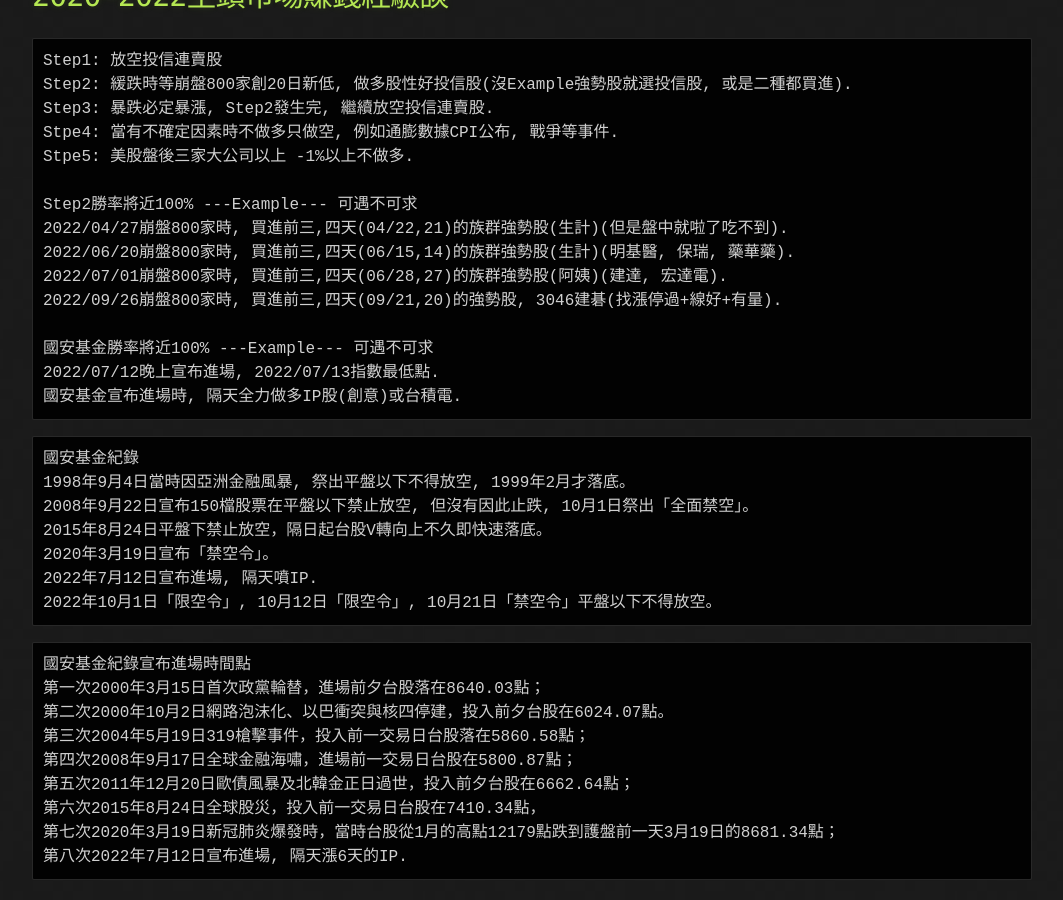
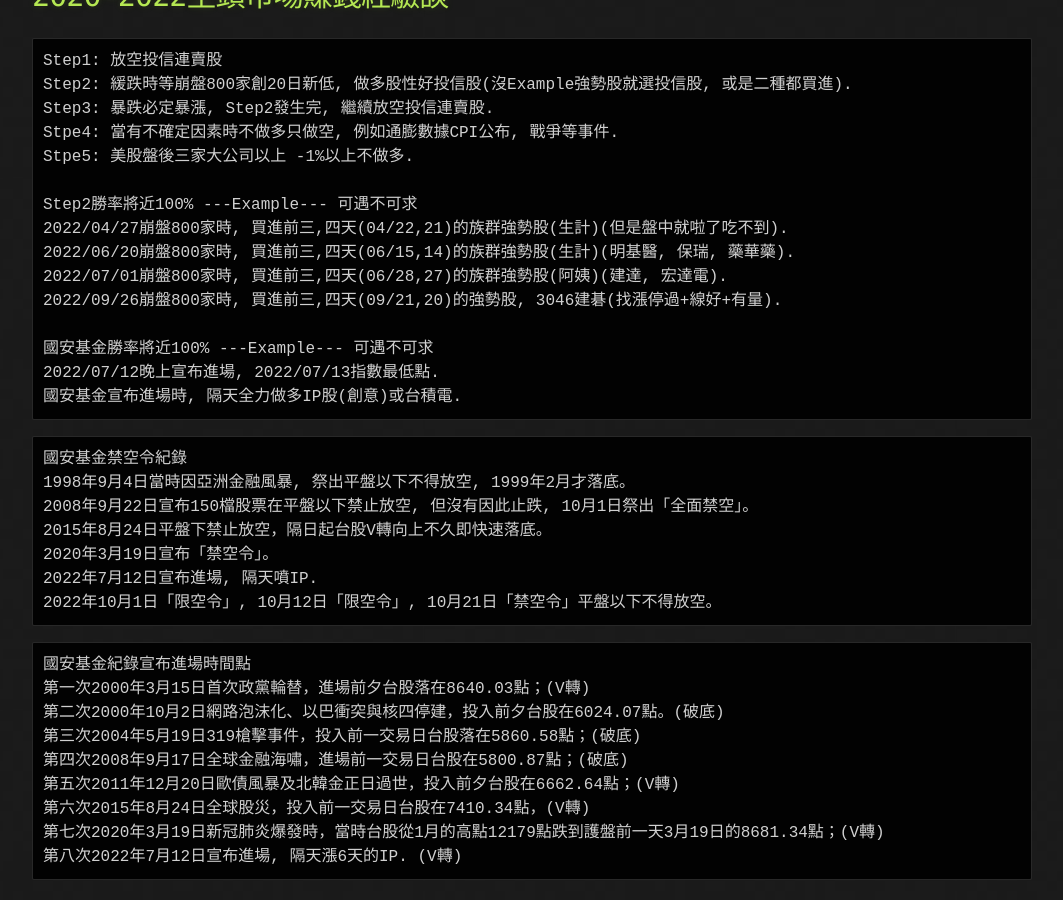
Before and after one commit to lepg5487/Stock_God, a Jekyll site: the page built from experience.md, in a window 1280 px wide and 900 px high, scrolled down 11526 px. Shown: the whole window, without its empty margins (108-1171 px from the left). Built offline with Jekyll 4.4.1, drawn with Linux system fonts in a browser that asks for light colours.

Commit message:
Update experience.md

````diff
--- a/experience.md
+++ b/experience.md
@@ -498,7 +498,7 @@ Step2勝率將近100% ---Example--- 可遇不可求
 國安基金宣布進場時, 隔天全力做多IP股(創意)或台積電.
 ```
 ```
-國安基金紀錄
+國安基金禁空令紀錄
 1998年9月4日當時因亞洲金融風暴, 祭出平盤以下不得放空, 1999年2月才落底。
 2008年9月22日宣布150檔股票在平盤以下禁止放空, 但沒有因此止跌, 10月1日祭出「全面禁空」。
 2015年8月24日平盤下禁止放空，隔日起台股V轉向上不久即快速落底。
@@ -509,12 +509,12 @@ Step2勝率將近100% ---Example--- 可遇不可求
 
 ```
 國安基金紀錄宣布進場時間點
-第一次2000年3月15日首次政黨輪替，進場前夕台股落在8640.03點；
-第二次2000年10月2日網路泡沫化、以巴衝突與核四停建，投入前夕台股在6024.07點。
-第三次2004年5月19日319槍擊事件，投入前一交易日台股落在5860.58點；
-第四次2008年9月17日全球金融海嘯，進場前一交易日台股在5800.87點；
-第五次2011年12月20日歐債風暴及北韓金正日過世，投入前夕台股在6662.64點；
-第六次2015年8月24日全球股災，投入前一交易日台股在7410.34點，
-第七次2020年3月19日新冠肺炎爆發時，當時台股從1月的高點12179點跌到護盤前一天3月19日的8681.34點；
-第八次2022年7月12日宣布進場, 隔天漲6天的IP.
+第一次2000年3月15日首次政黨輪替，進場前夕台股落在8640.03點；(V轉)
+第二次2000年10月2日網路泡沫化、以巴衝突與核四停建，投入前夕台股在6024.07點。(破底)
+第三次2004年5月19日319槍擊事件，投入前一交易日台股落在5860.58點；(破底)
+第四次2008年9月17日全球金融海嘯，進場前一交易日台股在5800.87點；(破底)
+第五次2011年12月20日歐債風暴及北韓金正日過世，投入前夕台股在6662.64點；(V轉)
+第六次2015年8月24日全球股災，投入前一交易日台股在7410.34點，(V轉)
+第七次2020年3月19日新冠肺炎爆發時，當時台股從1月的高點12179點跌到護盤前一天3月19日的8681.34點；(V轉)
+第八次2022年7月12日宣布進場, 隔天漲6天的IP. (V轉)
 ```
````
